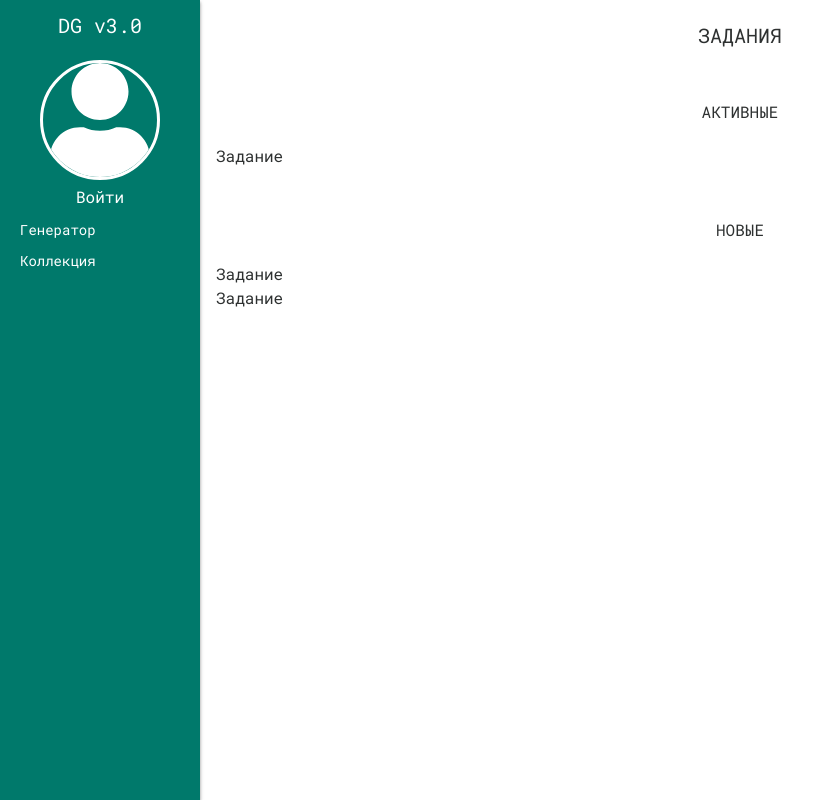
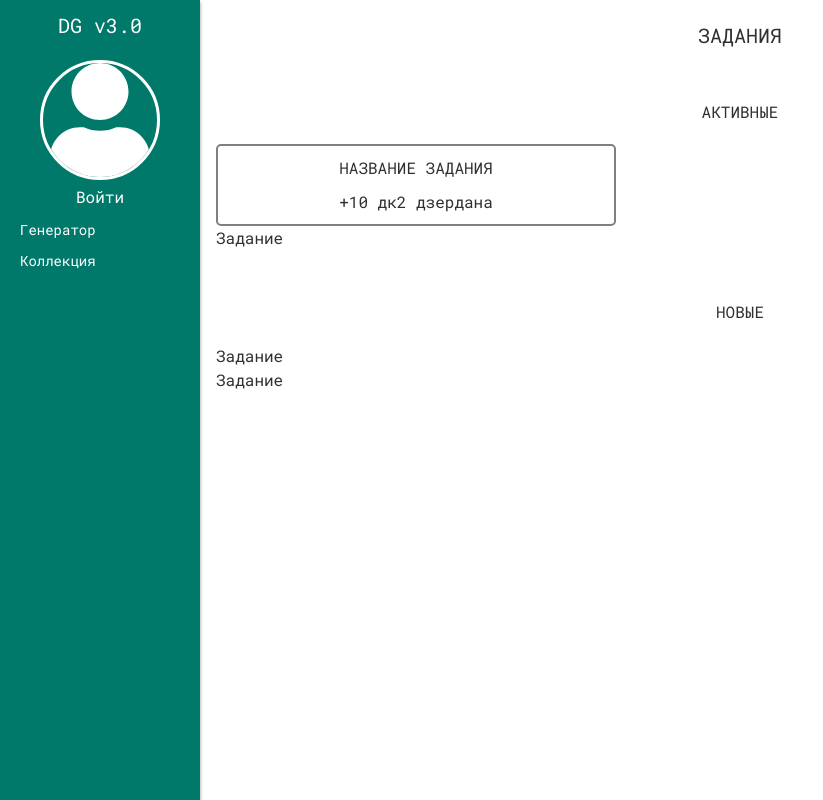
Before and after one commit to DmitriStadnik/dzergen, a React (Create React App) app in the folder client/: page /missions/1 in a window 1280 px wide. Shown: the whole page, without its empty margins (0-823 px from the left). Built offline with nearby package versions, Linux system fonts and the light colour scheme.

Commit message:
missions progress

```diff
--- a/client/src/components/Missions/index.jsx
+++ b/client/src/components/Missions/index.jsx
@@ -13,8 +13,32 @@ const SectionHeader = styled.div`
 `;
 
 const Section = styled(Row)`
-  display: ${({visible}) => visible ? 'flex' : 'none'};
+  display: ${({active}) => active ? 'flex' : 'none'};
   margin-bottom: 50px;
+`;
+
+const Card = styled.div`
+  display: flex;
+  justify-content: center;
+  align-items: center;
+  flex-direction: column;
+  max-width: 400px;
+  border: 2px solid grey;
+  border-radius: 5px;
+  padding: 10px;
+`;
+
+const Title = styled.div`
+  text-transform: uppercase;
+  margin-bottom: 10px;
+`;
+
+const Info = styled.div`
+  display: flex;
+  justify-content: space-between;
+`;
+
+const Money = styled.div`
 `;
 
 class Missions extends Component {
@@ -22,7 +46,11 @@ class Missions extends Component {
     super(props);
 
     this.state = {
-      missions: null
+      missions: null,
+      sectionsActive: [
+        true,
+        true
+      ]
     }
   }
 
@@ -48,6 +76,10 @@ class Missions extends Component {
   // 1. Редкость заданий
   // 2. Название, количество дк в час
   render () {
+    const {
+      sectionsActive
+    } = this.state;
+
     return (
       <>
         <PaddingWrapper>
@@ -56,14 +88,22 @@ class Missions extends Component {
             <Row>
               <SectionHeader>Активные</SectionHeader>
             </Row>
-            <Section visible={true}>
-              <Col sm={12}></Col>
+            <Section active={sectionsActive[0]}>
+              <Col sm={12}>
+                <Card>
+                  <Title>Название задания</Title>
+                  <Info>
+                    <Money>+10 дк</Money>
+                    <Money>2 дзердана</Money>
+                  </Info>
+                </Card>
+              </Col>
               <Col sm={12}>Задание</Col>
             </Section>
             <Row>
               <SectionHeader>Новые</SectionHeader>
             </Row>
-            <Section visible={true}>
+            <Section active={sectionsActive[1]}>
               <Col sm={12}>Задание</Col>
               <Col sm={12}>Задание</Col>
             </Section>
```
